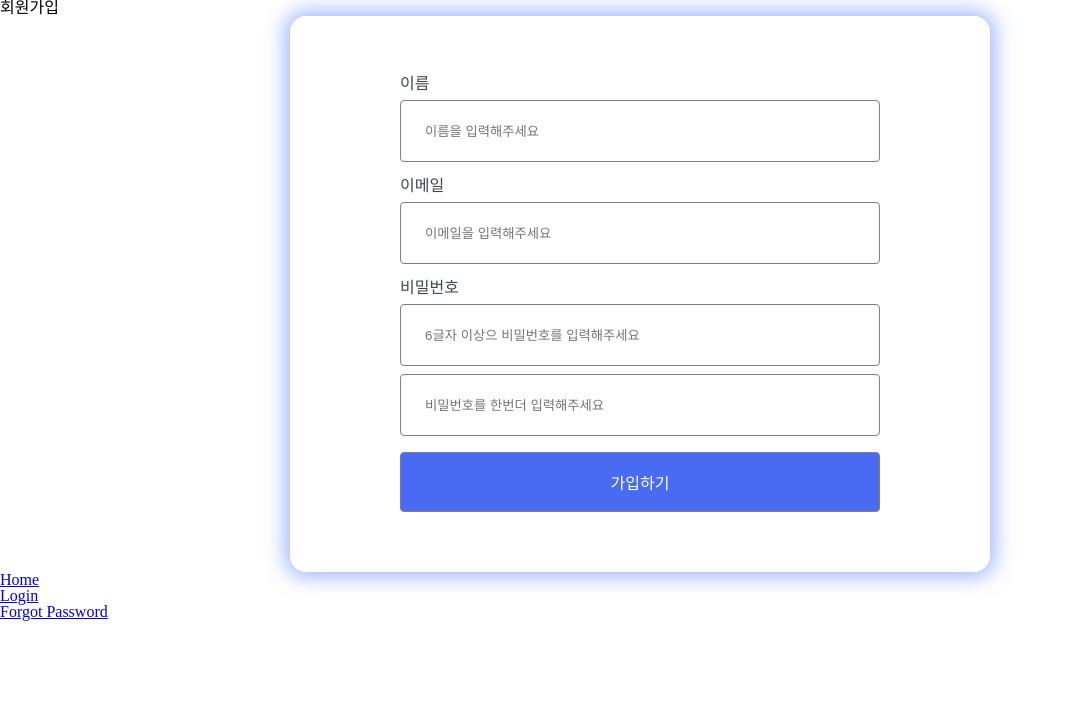
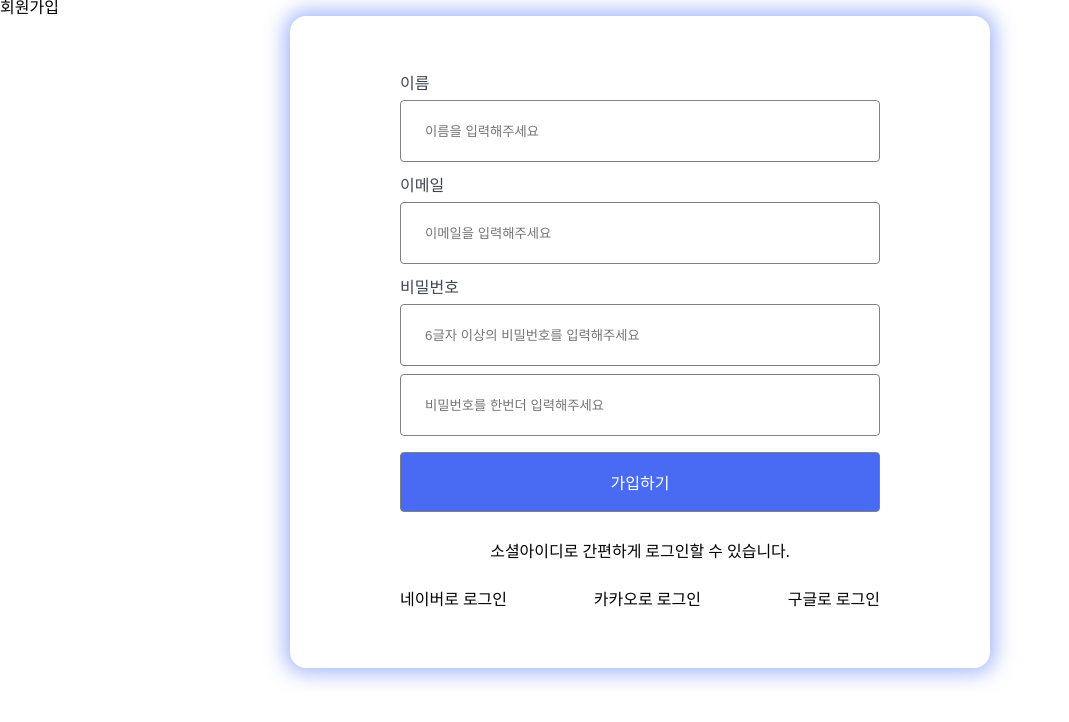
Before and after one commit to Improved-Lion/Login_DONGAPPLE, a React app: page /signup in a window 1280 px wide. Shown: the top 722 px of the page, without its empty margins (0-1069 px from the left). Built offline with nearby package versions, Linux system fonts and the light colour scheme; the HTML template or start-up script is replaced by a standard one.

Commit message:
✨ 회원가입 기능 구현

```diff
--- a/src/pages/Signup.tsx
+++ b/src/pages/Signup.tsx
@@ -1,6 +1,9 @@
-import React from 'react';
+import { createUserWithEmailAndPassword } from 'firebase/auth';
+import React, { useState } from 'react';
 import { Link } from 'react-router-dom';
-import styled from 'styled-components';
+import { auth } from './../firebaseConfig';
+import styled, { keyframes } from 'styled-components';
+import * as yup from 'yup'; // yu
 
 const Container = styled.div`
   padding: 3.75rem 6.875rem;
@@ -74,12 +77,74 @@ const StyledSubmit = styled.input`
   }
 `;
 
+const StyledUl = styled.ul`
+  display: flex;
+  flex-direction: row;
+  width: 100%;
+  justify-content: space-between;
+`;
+
+const shake = keyframes`
+  0% { transform: translateX(0); }
+  25% { transform: translateX(-3px); }
+  50% { transform: translateX(3px); }
+  75% { transform: translateX(-2px); }
+  100% { transform: translateX(0); }
+`;
+
+const ErrorMessage = styled.p`
+  color: red;
+  animation: ${shake} 0.25s ease;
+`;
+
+const validationSchema = yup.object().shape({
+  email: yup
+    .string()
+    .email('유효한 이메일 주소를 입력해주세요.')
+    .required('이메일은 필수 입력 항목입니다.'),
+  password: yup
+    .string()
+    .min(6, '비밀번호는 6자 이상입니다.')
+    .required('비밀번호는 필수 입력 항목입니다.'),
+});
+
 const Signup: React.FC = () => {
+  const [name, setName] = useState<string>('');
+  const [email, setEmail] = useState<string>('');
+  const [password, setPassword] = useState<string>('');
+  const [confirmPassword, setConfirmPassword] = useState<string>('');
+  const [error, setError] = useState<string>('');
+
+  const handleSubmit = async (e: React.FormEvent) => {
+    e.preventDefault();
+
+    try {
+      // 유효성 검사
+      await validationSchema.validate({ email, password, confirmPassword });
+      // 비밀번호 일치 확인
+      if (password !== confirmPassword) {
+        throw new yup.ValidationError(
+          '비밀번호와 비밀번호 확인이 일치하지 않습니다.',
+          null,
+          'confirmPassword'
+        );
+      }
+
+      await createUserWithEmailAndPassword(auth, email, password);
+      alert('회원가입성공');
+    } catch (validationError) {
+      if (validationError instanceof yup.ValidationError) {
+        setError(validationError.message);
+      } else {
+        setError('회원가입에 실패했습니다. 이메일과 비밀번호를 확인해주세요.');
+      }
+    }
+  };
   return (
     <>
       <h1>회원가입</h1>
       <Container>
-        <Form>
+        <Form onSubmit={handleSubmit}>
           <InputWrapper>
             <StyledLabel>이름</StyledLabel>
             <StyledInput
@@ -94,6 +159,8 @@ const Signup: React.FC = () => {
               type="email"
               id="email"
               placeholder="이메일을 입력해주세요"
+              value={email}
+              onChange={(e) => setEmail(e.target.value)}
             />
           </InputWrapper>
           <InputWrapper>
@@ -101,31 +168,29 @@ const Signup: React.FC = () => {
             <StyledInput
               type="password"
               id="password"
-              placeholder="6글자 이상으 비밀번호를 입력해주세요"
+              placeholder="6글자 이상의 비밀번호를 입력해주세요"
+              value={password}
+              onChange={(e) => setPassword(e.target.value)}
             />
             <StyledInput
               type="password"
-              id="password"
+              id="confirmPassword"
               placeholder="비밀번호를 한번더 입력해주세요"
+              value={confirmPassword}
+              onChange={(e) => setConfirmPassword(e.target.value)}
             />
           </InputWrapper>
           <StyledSubmit type="submit" value={'가입하기'} />
         </Form>
+
+        {error && <ErrorMessage key={error}>{error}</ErrorMessage>}
+        <p>소셜아이디로 간편하게 로그인할 수 있습니다.</p>
+        <StyledUl>
+          <li>네이버로 로그인</li>
+          <li>카카오로 로그인</li>
+          <li>구글로 로그인</li>
+        </StyledUl>
       </Container>
-
-      <nav>
-        <ul>
-          <li>
-            <Link to="/">Home</Link>
-          </li>
-          <li>
-            <Link to="/login">Login</Link>
-          </li>
-          <li>
-            <Link to="/forgot_password">Forgot Password</Link>
-          </li>
-        </ul>
-      </nav>
     </>
   );
 };
```
